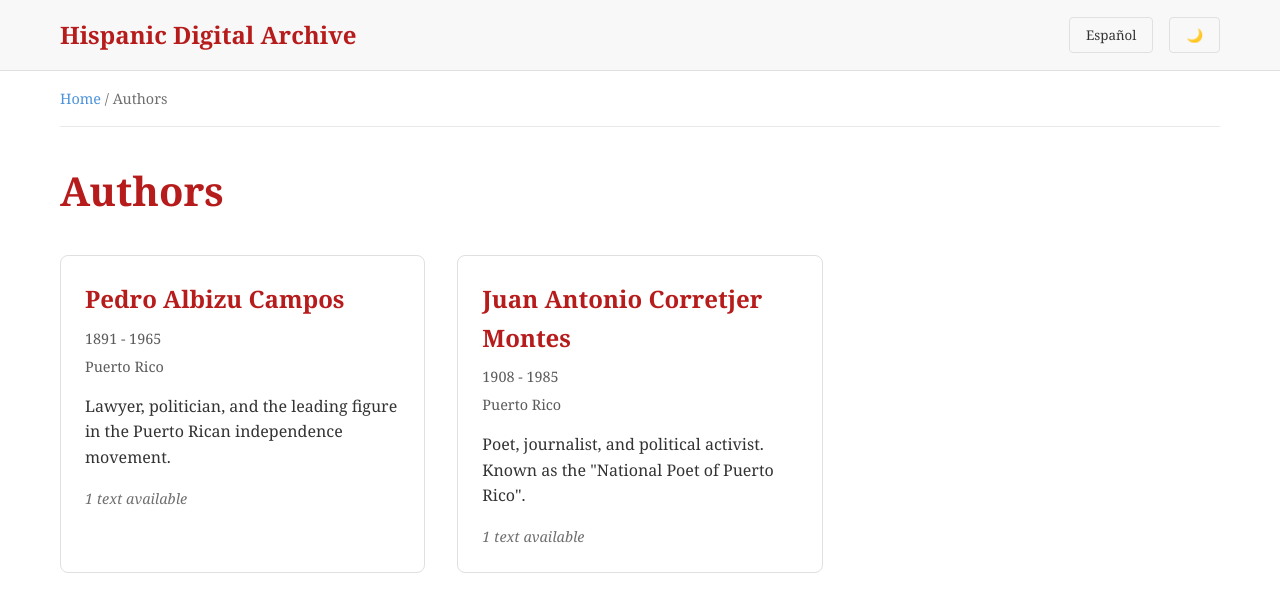
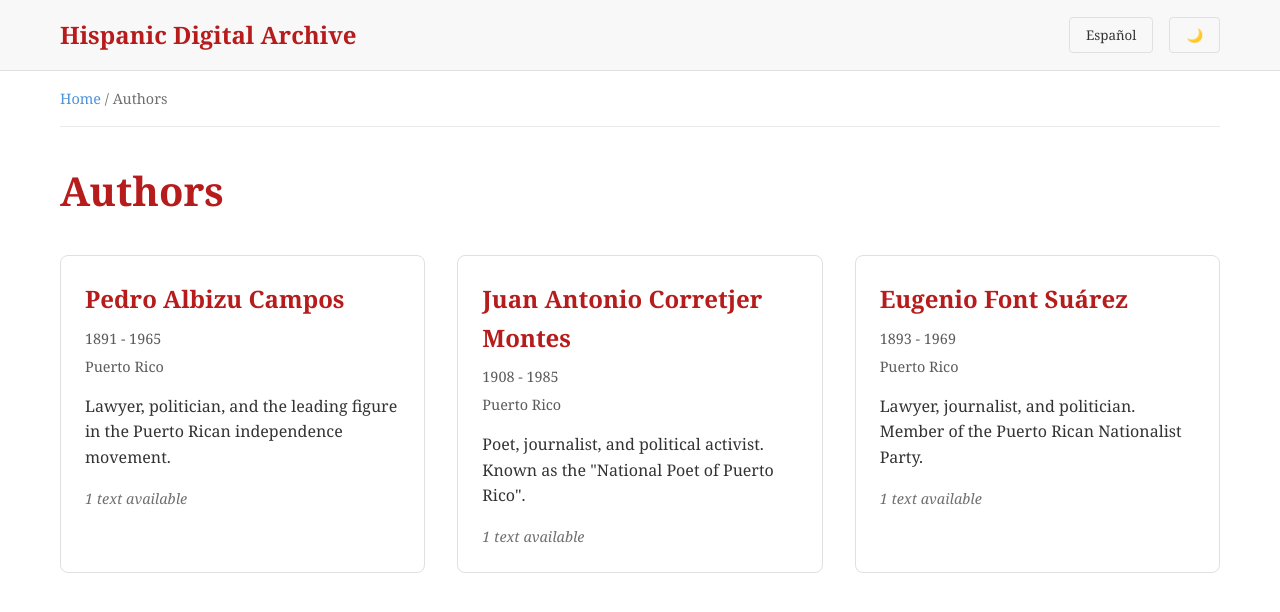
Before and after one commit to archivohispano/archivo, a Jekyll site: the page built from en/autores/index.html, in a window 1280 px wide. Shown: the top 612 px of the page. Built offline with Jekyll 4.4.1, drawn with Linux system fonts in a browser that asks for light colours.

Commit message:
Update index.html

```diff
--- a/en/autores/index.html
+++ b/en/autores/index.html
@@ -43,6 +43,13 @@
                 <p class="author-description">Poet, journalist, and political activist. Known as the "National Poet of Puerto Rico".</p>
                 <p class="text-count">1 text available</p>
             </article>
+            <article class="author-card">
+                <h2><a href="/en/autores/eugenio-font-suarez">Eugenio Font Suárez</a></h2>
+                <p class="author-dates">1893 - 1969</p>
+                <p class="author-country">Puerto Rico</p>
+                <p class="author-description">Lawyer, journalist, and politician. Member of the Puerto Rican Nationalist Party.</p>
+                <p class="text-count">1 text available</p>
+            </article>
         </div>
     </div>
 </main>
```
